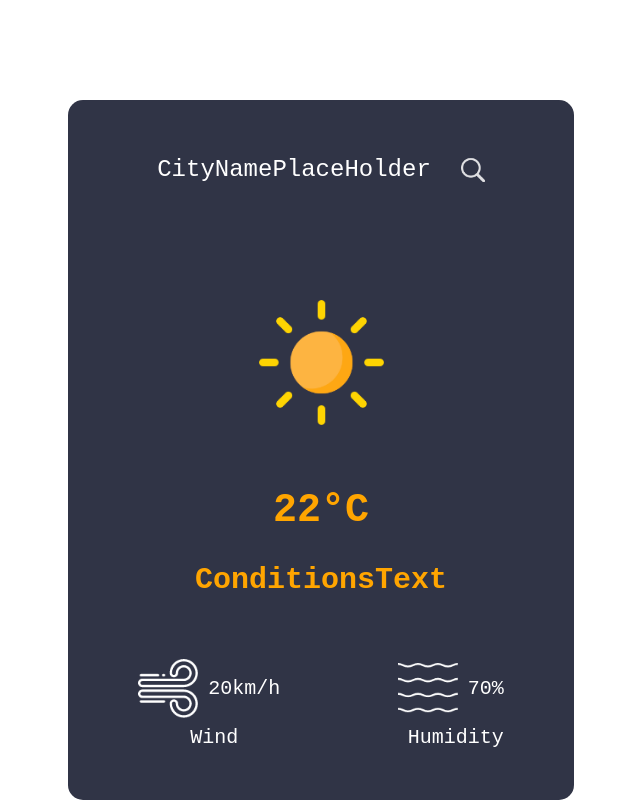
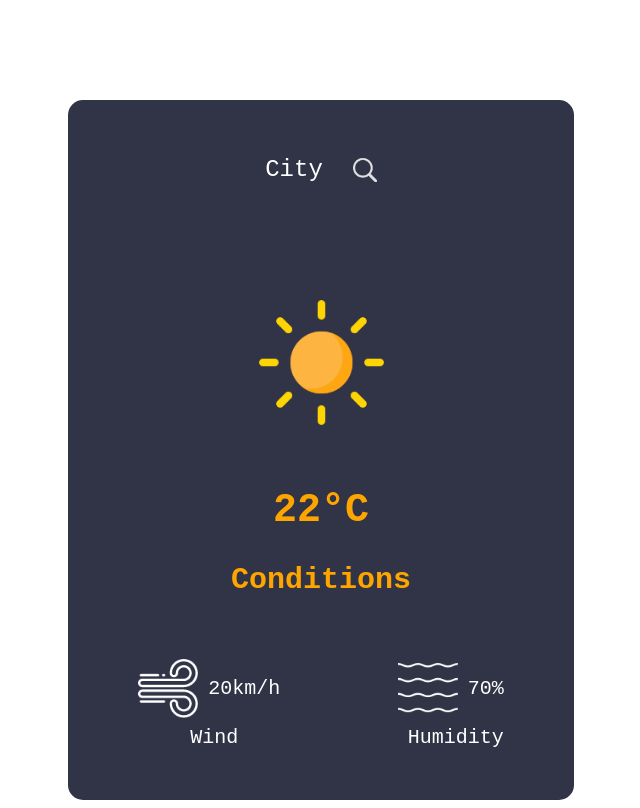
Before and after one commit to CodeLikeObama/WeatherApp, a website: page index.html in a window 1280 px wide. Shown: the whole page, without its empty margins (319-959 px from the left). Drawn offline with Linux system fonts and the light colour scheme.

Commit message:
chore: edited README.md

```diff
--- a/index.html
+++ b/index.html
@@ -12,7 +12,7 @@
             <input type="text" placeholder="Search.." class="searchBar" id="searchBar">
         </div>
         <div class="CityName">
-            <p class = "CityName" id="CityNameText">CityNamePlaceHolder</p>
+            <p class = "CityName" id="CityNameText">City</p>
         </div>
         <div class="navBar" >
             <button class="searchButton" type="submit" id="searchButton"></button>
@@ -23,7 +23,7 @@
     </div>
     <div class="ConditionsTextContainer">
         <h1 class="tempTxt" id="tempTxt">22°C</h1>
-        <h2 class="conditionsTxt" id="conditionsTxt">ConditionsText</h2>
+        <h2 class="conditionsTxt" id="conditionsTxt">Conditions</h2>
     </div>
     <div class = "details">
         <div class="col">
```
Also changed, not shown: README.md.
